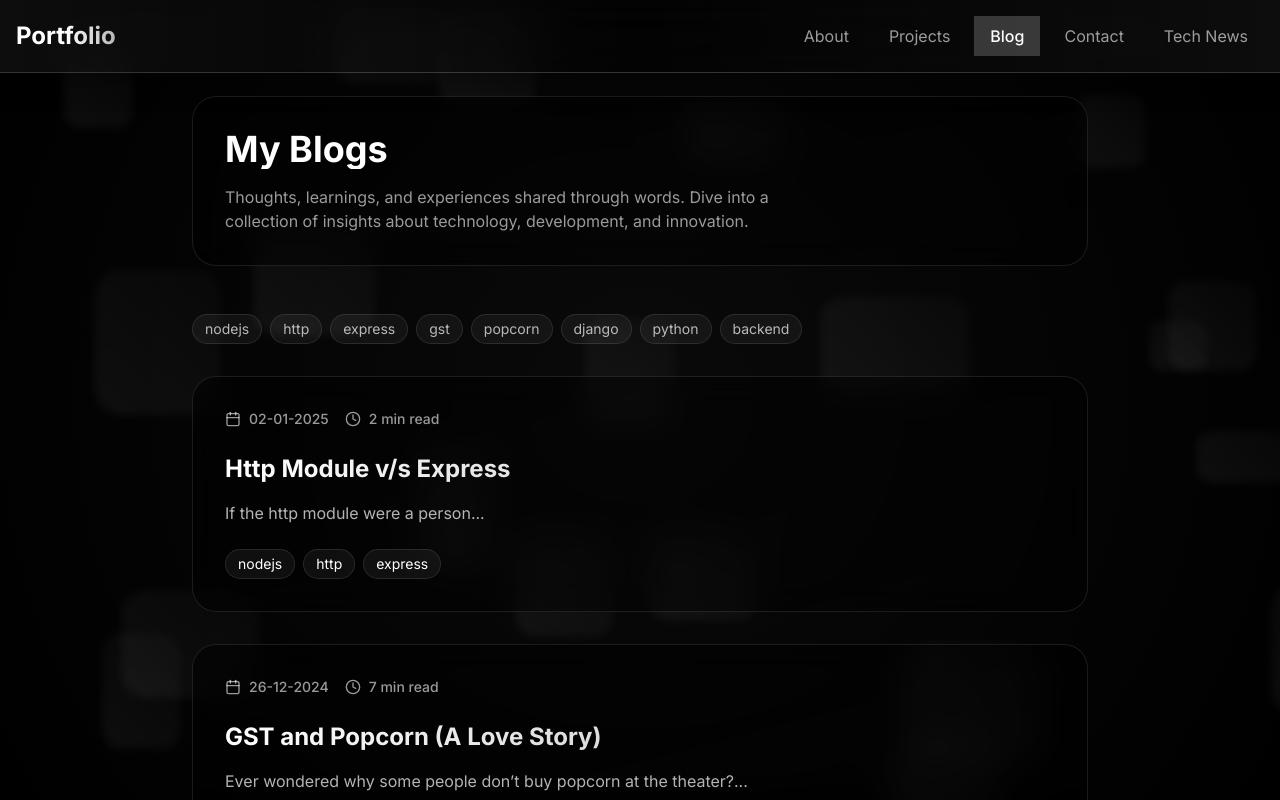
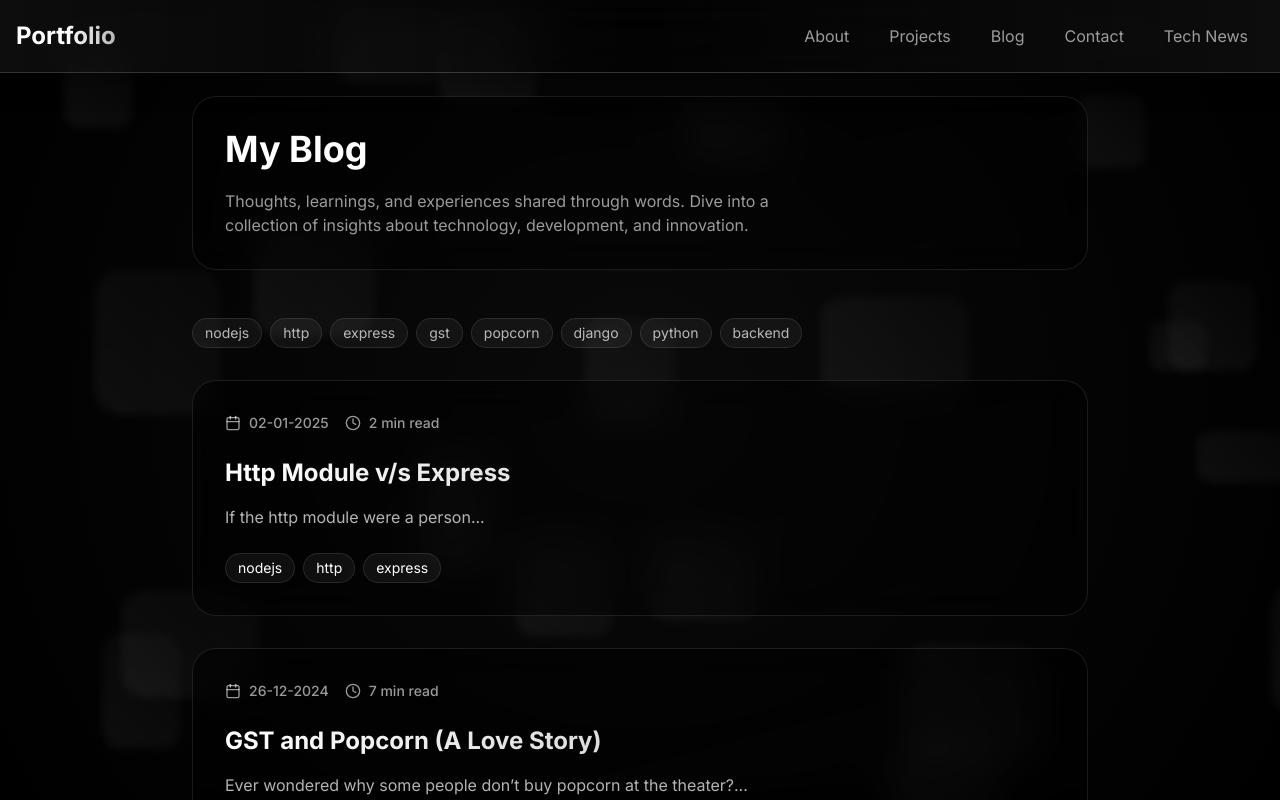
Before and after one commit to harshhh28/Portfolio, a Next.js app: page /blog in a window 1280 px wide. Shown: the top 800 px of the page. Built offline with nearby package versions, Linux system fonts and the light colour scheme.

Commit message:
update(nav): change blog link

```diff
--- a/src/app/blog/page.tsx
+++ b/src/app/blog/page.tsx
@@ -91,8 +91,8 @@ export default function Blog() {
             animate-in slide-in-from-bottom hover:border-white/20
             transition-all duration-500 group relative overflow-hidden">
           <div className="absolute inset-0 bg-gradient-to-r from-white/5 to-transparent opacity-0 group-hover:opacity-100 transition-opacity duration-500" />
-          <h1 className="text-3xl sm:text-4xl font-bold bg-clip-text text-transparent bg-gradient-to-r from-white via-white to-gray-500">
-            My Blogs
+          <h1 className="text-3xl sm:text-4xl font-bold bg-clip-text text-transparent bg-gradient-to-r from-white via-white to-gray-500 sm:pb-1 md:pb-1">
+            My Blog
           </h1>
           <p className="text-sm sm:text-base text-white/60 mt-3 sm:mt-4 max-w-xl">
             Thoughts, learnings, and experiences shared through words. Dive into
--- a/src/components/Navigation.tsx
+++ b/src/components/Navigation.tsx
@@ -12,7 +12,7 @@ const Navigation = () => {
   const links = [
     { href: "/", label: "About" },
     { href: "/projects", label: "Projects" },
-    { href: "/blog", label: "Blog" },
+    { href: "https://blog.harshgajjar.xyz", label: "Blog" },
     { href: "/contact", label: "Contact" },
     { href: "/news", label: "Tech News" },
   ];
@@ -64,10 +64,16 @@ const Navigation = () => {
 
             {/* Desktop Navigation */}
             <div className="hidden lg:flex gap-2">
-              {links.map((link) => (
+              {links.map((link) => {
+                const isExternal = link.href.startsWith("http");
+                return (
                   <Link
                     key={link.href}
                     href={link.href}
+                    {...(isExternal && {
+                      target: "_blank",
+                      rel: "noopener noreferrer",
+                    })}
                     className={`px-4 py-2 rounded-lg transition-all duration-300
                       relative group/link overflow-hidden
                       ${
@@ -91,7 +97,8 @@ const Navigation = () => {
                         group-hover/link:w-full transition-all duration-500"
                     />
                   </Link>
-              ))}
+                );
+              })}
             </div>
           </div>
 
@@ -100,11 +107,17 @@ const Navigation = () => {
             className={`lg:hidden overflow-hidden transition-all duration-500 ease-in-out
               ${isOpen ? "max-h-[400px] mt-4" : "max-h-0"}`}>
             <div className="flex flex-col gap-2 pb-4">
-              {links.map((link) => (
+              {links.map((link) => {
+                const isExternal = link.href.startsWith("http");
+                return (
                   <Link
                     key={link.href}
                     href={link.href}
                     onClick={() => setIsOpen(false)}
+                    {...(isExternal && {
+                      target: "_blank",
+                      rel: "noopener noreferrer",
+                    })}
                     className={`px-4 py-2.5 rounded-lg
                       transition-all duration-300 relative group/mobile
                       ${
@@ -119,7 +132,8 @@ const Navigation = () => {
                         group-hover/mobile:opacity-100 transition-all duration-300`}
                     />
                   </Link>
-              ))}
+                );
+              })}
             </div>
           </div>
         </div>
```
Lines whose indentation alone changed are shown as unchanged.
